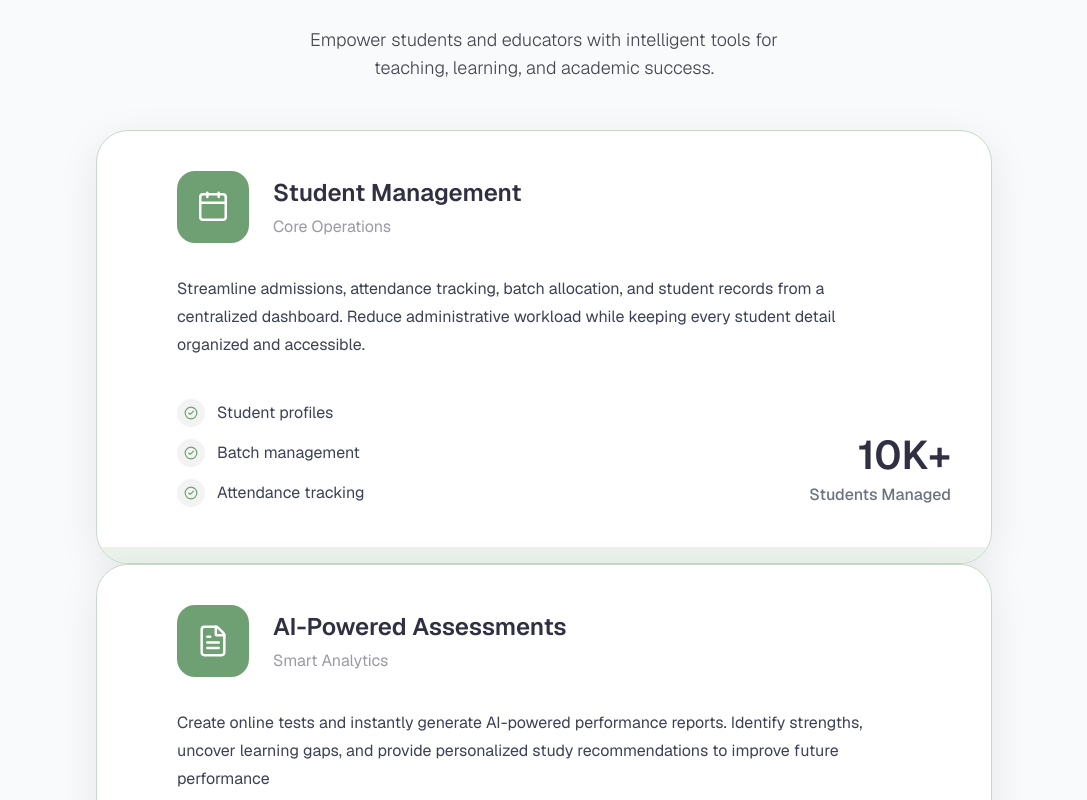
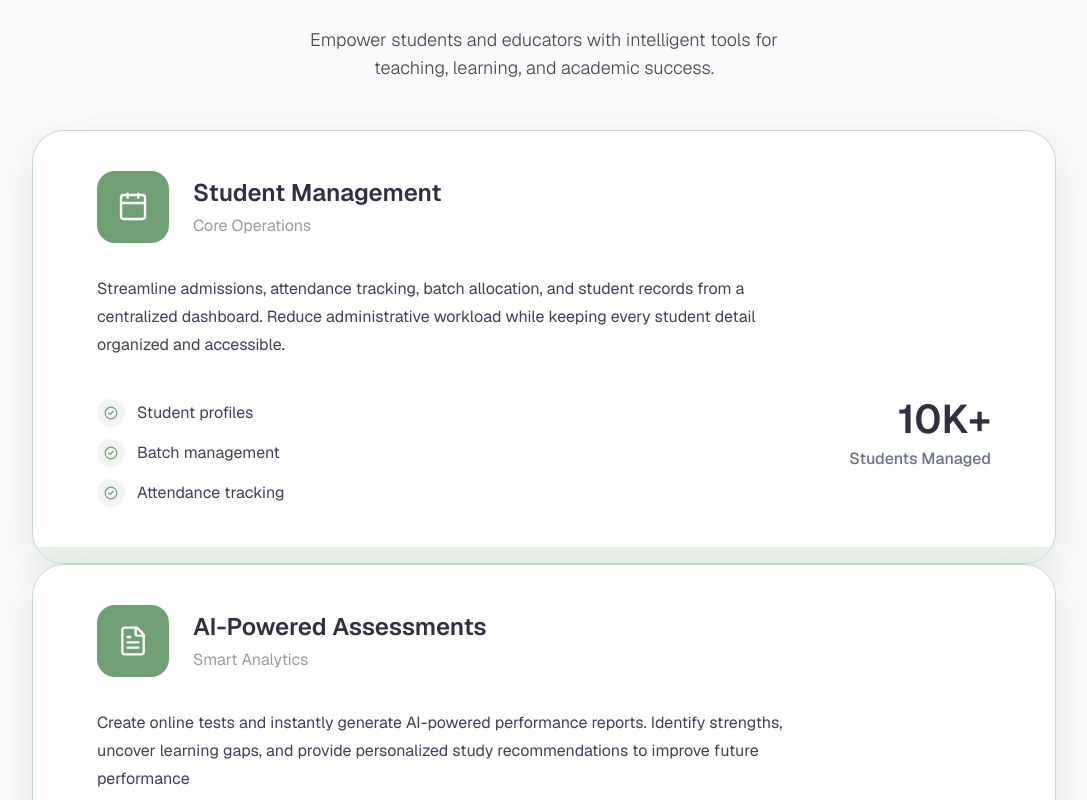
Before and after one commit to taniyabansal24/frontend, a Next.js app: page / in a window 1280 px wide. Shown: the part 2480-3280 px from the top of the page, without its empty margins (96-1183 px from the left). Built offline with nearby package versions, Linux system fonts and the light colour scheme.

Commit message:
refactor: improve layout and styling in CoreFeatures component

```diff
--- a/src/components/homepage/CoreFeatures.tsx
+++ b/src/components/homepage/CoreFeatures.tsx
@@ -6,7 +6,7 @@ import {
   BookOpen,
   FileText,
   Wallet,
-  CheckCircle2
+  CheckCircle2,
 } from "lucide-react";
 
 import { motion } from "framer-motion";
@@ -84,22 +84,14 @@ function FeatureCard({
     <div
       className="sticky"
       style={{
-        top: `${100 + index * 16}px`,
+        top: `${80 + index * 12}px`,
         zIndex: index + 1,
       }}
     >
       <motion.div
-        initial={{
-          opacity: 0,
-          y: 60,
-        }}
-        whileInView={{
-          opacity: 1,
-          y: 0,
-        }}
-        transition={{
-          duration: 0.5,
-        }}
+        initial={{ opacity: 0, y: 60 }}
+        whileInView={{ opacity: 1, y: 0 }}
+        transition={{ duration: 0.5 }}
         viewport={{ once: true }}
         className="
           bg-white
@@ -113,25 +105,28 @@ function FeatureCard({
           mx-auto
         "
       >
-        <div className="pl-20 pr-10 py-10">
+        <div className="px-6 md:px-10 lg:px-16 py-8 md:py-10">
           {/* Header */}
-          <div className="flex items-center gap-6">
+          <div className="flex items-center gap-4 md:gap-6">
             <div
               className="
-                h-18
-                w-18
+                h-16
+                w-16
+                md:h-18
+                md:w-18
                 rounded-[18px]
                 bg-[#6FA073]
                 flex
                 items-center
                 justify-center
+                shrink-0
               "
             >
-              <Icon size={34} className="text-white" strokeWidth={1.75} />
+              <Icon size={32} className="text-white" strokeWidth={1.75} />
             </div>
 
             <div>
-              <h3 className="text-[24px] font-semibold text-[#303042]">
+              <h3 className="text-xl md:text-[24px] font-semibold text-[#303042]">
                 {feature.title}
               </h3>
 
@@ -140,12 +135,12 @@ function FeatureCard({
           </div>
 
           {/* Description */}
-          <div className="mt-8 max-w-172">
+          <div className="mt-8 max-w-[700px]">
             <p className="leading-7 text-[#3D4156]">{feature.description}</p>
           </div>
 
           {/* Bottom */}
-          <div className="mt-10 flex justify-between items-end">
+          <div className="mt-10 flex flex-col md:flex-row md:justify-between gap-8">
             <div className="space-y-3">
               {feature.points.map((point) => (
                 <div key={point} className="flex items-center gap-3">
@@ -158,23 +153,7 @@ function FeatureCard({
               ))}
             </div>
 
-            {/* <div className="text-right">
-              <div className="text-heading-homepage font-semibold leading-none text-[#303042]">
-                {feature.rating.toFixed(1)}
-              </div>
-
-              <div className="flex justify-end gap-1.5 mt-3">
-                {Array.from({ length: 5 }).map((_, i) => (
-                  <Star
-                    key={i}
-                    size={16}
-                    fill={i < Math.floor(feature.rating) ? "#F5B301" : "none"}
-                    color="#F5B301"
-                  />
-                ))}
-              </div>
-            </div> */}
-            <div className="text-right">
+            <div className="text-left md:text-right">
               <div className="text-heading-homepage font-semibold leading-none text-[#303042]">
                 {feature.stat}
               </div>
@@ -219,13 +198,12 @@ export default function CoreFeatures() {
           </p>
 
           {/* Stack */}
-          <div className="mt-12 w-full max-w-4xl mx-auto">
+          <div className="mt-12 w-full max-w-5xl mx-auto">
             <div
-              className="
-              relative
-              h-[260vh]
-              w-full
-            "
+              className="relative w-full"
+              style={{
+                height: `${features.length * 75}vh`,
+              }}
             >
               {features.map((feature, index) => (
                 <FeatureCard
```
